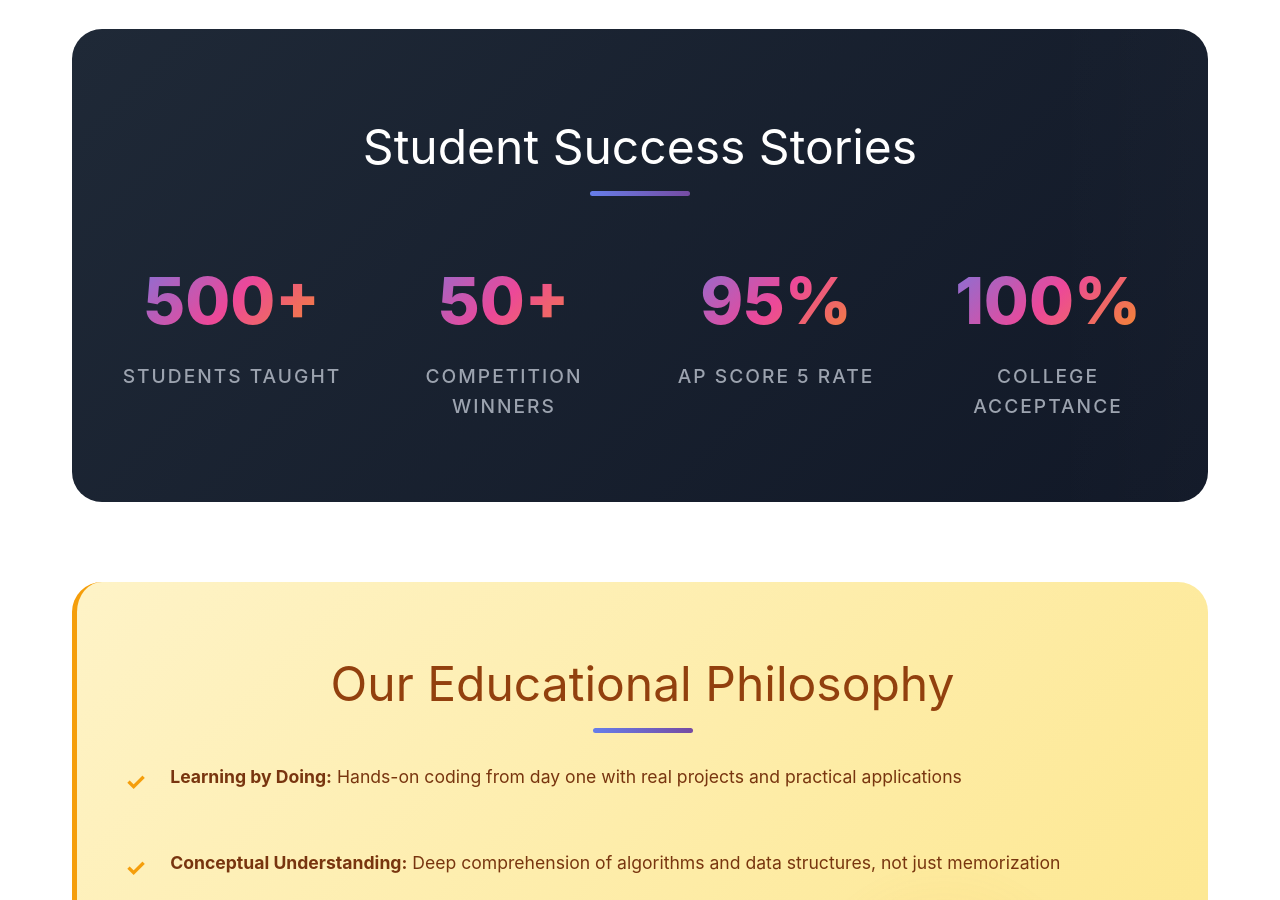
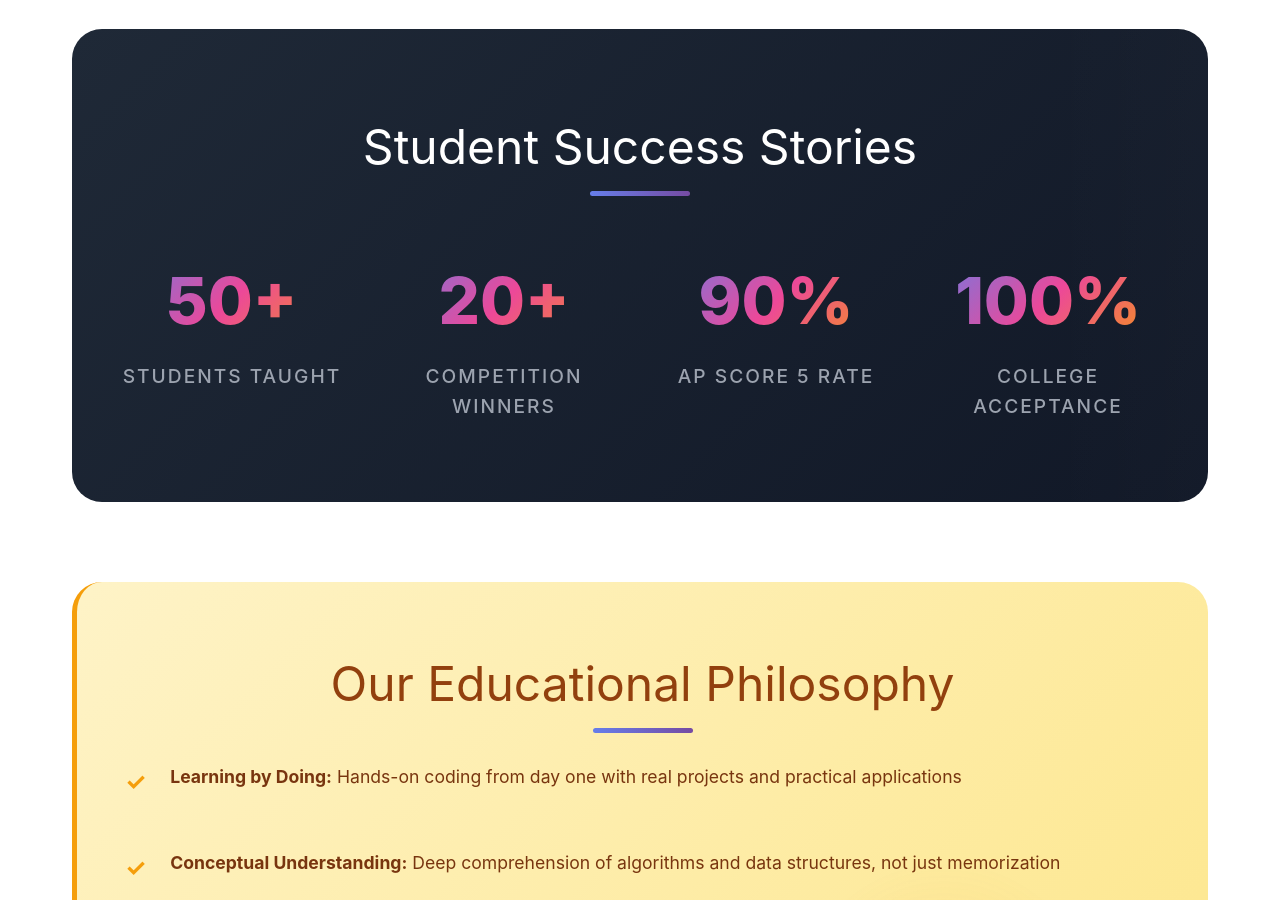
Before and after one commit to hangzhaosbu/aicoding, a Jekyll site: the page built from about.md, in a window 1280 px wide and 900 px high, scrolled down 4192 px. Built offline with Jekyll 4.4.1, drawn with Linux system fonts in a browser that asks for light colours.

Commit message:
Update about.md

```diff
--- a/about.md
+++ b/about.md
@@ -1123,7 +1123,7 @@ description_zh: 由计算机科学博士提供的精英编程教育
 
   <div class="stats-grid">
     <div class="stat-item">
-      <div class="stat-number">500+</div>
+      <div class="stat-number">50+</div>
       <div class="stat-label">
         <span class="en-content">Students Taught</span>
         <span class="zh-content">教授学生</span>
@@ -1131,7 +1131,7 @@ description_zh: 由计算机科学博士提供的精英编程教育
     </div>
 
     <div class="stat-item">
-      <div class="stat-number">50+</div>
+      <div class="stat-number">20+</div>
       <div class="stat-label">
         <span class="en-content">Competition Winners</span>
         <span class="zh-content">竞赛获奖者</span>
@@ -1139,7 +1139,7 @@ description_zh: 由计算机科学博士提供的精英编程教育
     </div>
 
     <div class="stat-item">
-      <div class="stat-number">95%</div>
+      <div class="stat-number">90%</div>
       <div class="stat-label">
         <span class="en-content">AP Score 5 Rate</span>
         <span class="zh-content">AP 5分率</span>
```
